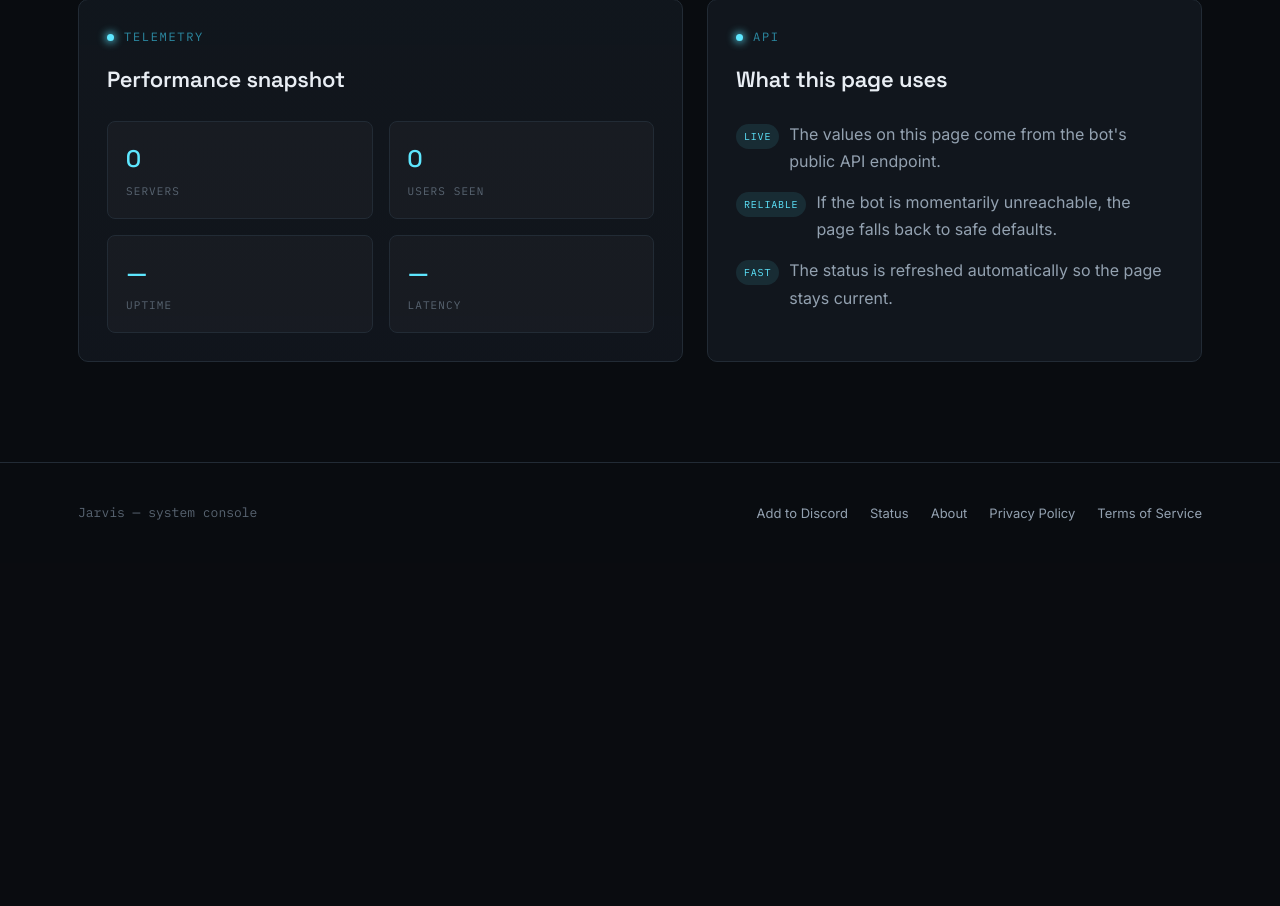
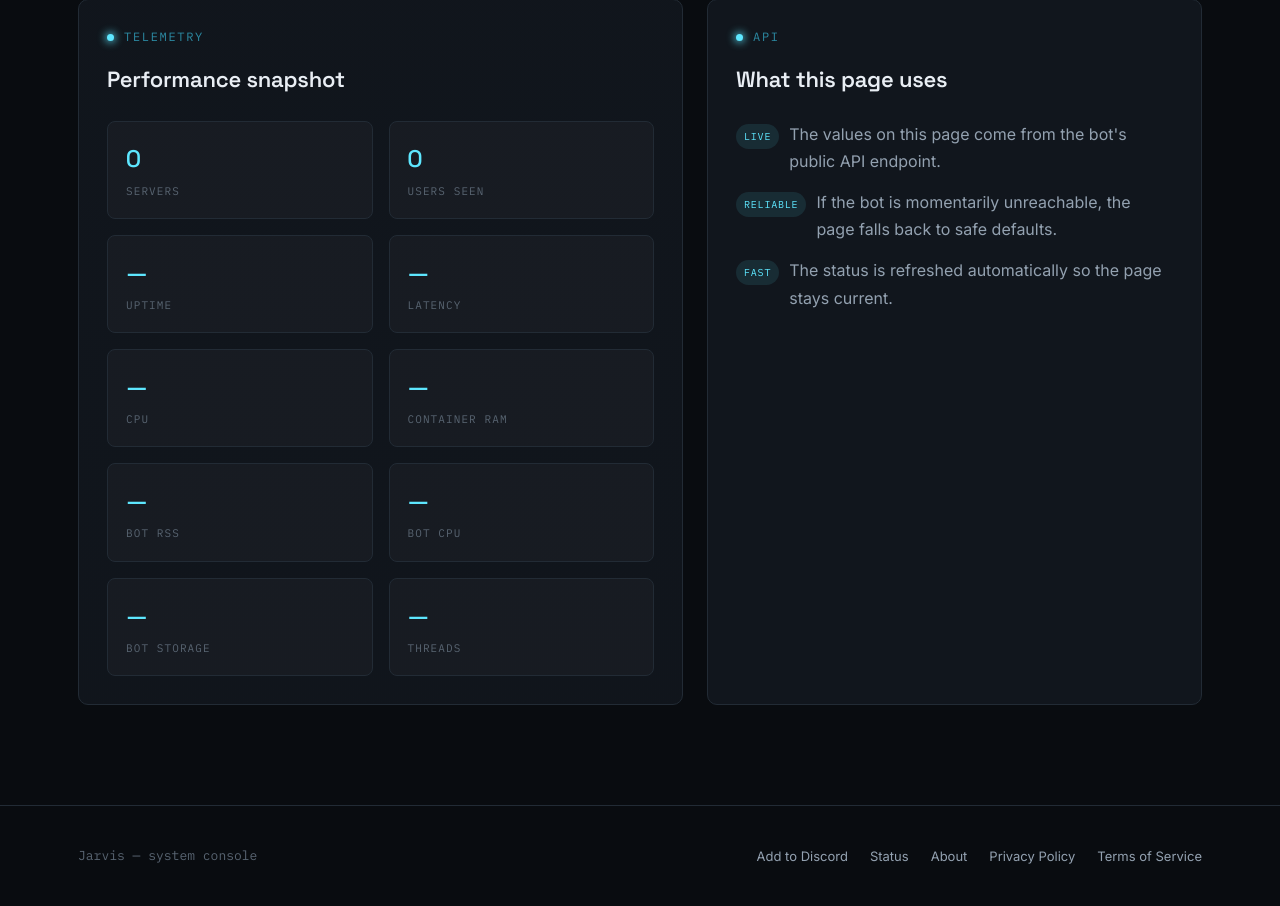
Before and after one commit to Phantom3192/Jarvis_Website, a FastAPI app: page /status in a window 1280 px wide. Shown: the part 443-1349 px from the top of the page. Before the commit the page ends 964 px from the top, so only its background shows below. Run offline with FastAPI, Linux system fonts and the light colour scheme.

Commit message:
Added a Status section

```diff
--- a/app.py
+++ b/app.py
@@ -55,8 +55,18 @@ templates.env.filters["md_bold"] = lambda s: re.sub(r"\*\*(.+?)\*\*", r"<strong>
 
 # Shown if the bot has never successfully responded yet (first deploy, etc.)
 _FALLBACK_STATS = {
-    "guilds": 0, "users": 0, "uptime_human": "—",
-    "latency_ms": None, "online": False, "bot_name": DEFAULT_BOT_NAME,
+    "guilds": 0,
+    "users": 0,
+    "uptime_human": "—",
+    "latency_ms": None,
+    "online": False,
+    "bot_name": DEFAULT_BOT_NAME,
+    "cpu_percent": None,
+    "memory_usage": "—",
+    "rss_usage": "—",
+    "bot_cpu": None,
+    "storage": "—",
+    "threads": "—",
 }
 
 _categories_cache: dict = {"data": {}, "bot_name": DEFAULT_BOT_NAME, "ts": 0.0}
@@ -124,7 +134,8 @@ async def about(request: Request):
 
 @app.get("/status")
 async def status_page(request: Request):
-    stats = await _fetch_json("/api/stats") or _FALLBACK_STATS
+    raw_stats = await _fetch_json("/api/stats") or {}
+    stats = {**_FALLBACK_STATS, **raw_stats}
     _, bot_name = await _get_categories()
     return templates.TemplateResponse(
         "status.html",
--- a/templates/about.html
+++ b/templates/about.html
@@ -21,9 +21,9 @@
   <div class="wrap">
     <a href="/" class="nav-brand"><span class="dot"></span>{{ bot_name }}</a>
     <div class="nav-links">
-      <a href="/#capabilities">Capabilities</a>
-      <a href="/#status">Status</a>
-      <a href="/#docs">Commands</a>
+      <a href="/">Home</a>
+      <a href="/status">Status</a>
+      <a href="/">Commands</a>
       <a href="/about">About the Developer</a>
     </div>
     <div class="nav-ctas">
--- a/templates/index.html
+++ b/templates/index.html
@@ -22,7 +22,7 @@
     <a href="#top" class="nav-brand"><span class="dot"></span>{{ bot_name }}</a>
     <div class="nav-links">
       <a href="#capabilities">Capabilities</a>
-      <a href="#status">Status</a>
+      <a href="/status">Status</a>
       <a href="#docs">Commands</a>
       <a href="/about">About the Developer</a>
     </div>
@@ -188,7 +188,7 @@
     <div class="footer-brand">{{ bot_name }} — system console</div>
     <div class="footer-links">
       <a href="{{ invite_url }}">Add to Discord</a>
-      <a href="#status">Status</a>
+      <a href="/status">Status</a>
       <a href="#docs">Commands</a>
       <a href="/about">About the Developer</a>
       <a href="/privacy">Privacy Policy</a>
--- a/templates/privacy.html
+++ b/templates/privacy.html
@@ -21,9 +21,9 @@
   <div class="wrap">
     <a href="/" class="nav-brand"><span class="dot"></span>{{ bot_name }}</a>
     <div class="nav-links">
-      <a href="/#capabilities">Capabilities</a>
-      <a href="/#status">Status</a>
-      <a href="/#docs">Commands</a>
+      <a href="/">Home</a>
+      <a href="/status">Status</a>
+      <a href="/">Commands</a>
       <a href="/about">About the Developer</a>
     </div>
     <div class="nav-ctas">
--- a/templates/status.html
+++ b/templates/status.html
@@ -94,6 +94,30 @@
             <div class="metric-value" id="status-latency">{{ stats.latency_ms }} ms</div>
             <div class="metric-label">Latency</div>
           </div>
+          <div class="metric">
+            <div class="metric-value" id="status-cpu">{{ stats.cpu_percent if stats.cpu_percent is not none else '—' }}%</div>
+            <div class="metric-label">CPU</div>
+          </div>
+          <div class="metric">
+            <div class="metric-value" id="status-ram">{{ stats.memory_usage if stats.memory_usage is not none else '—' }}</div>
+            <div class="metric-label">Container RAM</div>
+          </div>
+          <div class="metric">
+            <div class="metric-value" id="status-bot-rss">{{ stats.rss_usage if stats.rss_usage is not none else '—' }}</div>
+            <div class="metric-label">Bot RSS</div>
+          </div>
+          <div class="metric">
+            <div class="metric-value" id="status-bot-cpu">{{ stats.bot_cpu if stats.bot_cpu is not none else '—' }}%</div>
+            <div class="metric-label">Bot CPU</div>
+          </div>
+          <div class="metric">
+            <div class="metric-value" id="status-storage">{{ stats.storage if stats.storage is not none else '—' }}</div>
+            <div class="metric-label">Bot Storage</div>
+          </div>
+          <div class="metric">
+            <div class="metric-value" id="status-threads">{{ stats.threads if stats.threads is not none else '—' }}</div>
+            <div class="metric-label">Threads</div>
+          </div>
         </div>
       </article>
 
@@ -150,6 +174,12 @@ async function refreshStatusPage() {
     setText("status-users", fmtNumber(data.users));
     setText("status-uptime", data.uptime_human || "—");
     setText("status-latency", data.latency_ms !== null && data.latency_ms !== undefined ? `${data.latency_ms} ms` : "—");
+    setText("status-cpu", data.cpu_percent !== null && data.cpu_percent !== undefined ? `${data.cpu_percent}%` : "—");
+    setText("status-ram", data.memory_usage || "—");
+    setText("status-bot-rss", data.rss_usage || "—");
+    setText("status-bot-cpu", data.bot_cpu !== null && data.bot_cpu !== undefined ? `${data.bot_cpu}%` : "—");
+    setText("status-storage", data.storage || "—");
+    setText("status-threads", data.threads || "—");
     setText("status-hero-guilds", fmtNumber(data.guilds));
     setText("status-hero-users", fmtNumber(data.users));
 
--- a/templates/terms.html
+++ b/templates/terms.html
@@ -21,9 +21,9 @@
   <div class="wrap">
     <a href="/" class="nav-brand"><span class="dot"></span>{{ bot_name }}</a>
     <div class="nav-links">
-      <a href="/#capabilities">Capabilities</a>
-      <a href="/#status">Status</a>
-      <a href="/#docs">Commands</a>
+      <a href="/">Home</a>
+      <a href="/status">Status</a>
+      <a href="/">Commands</a>
       <a href="/about">About the Developer</a>
     </div>
     <div class="nav-ctas">
```
Also changed, not shown: static/img/Screenshot 2026-07-01 213415.png (added).
